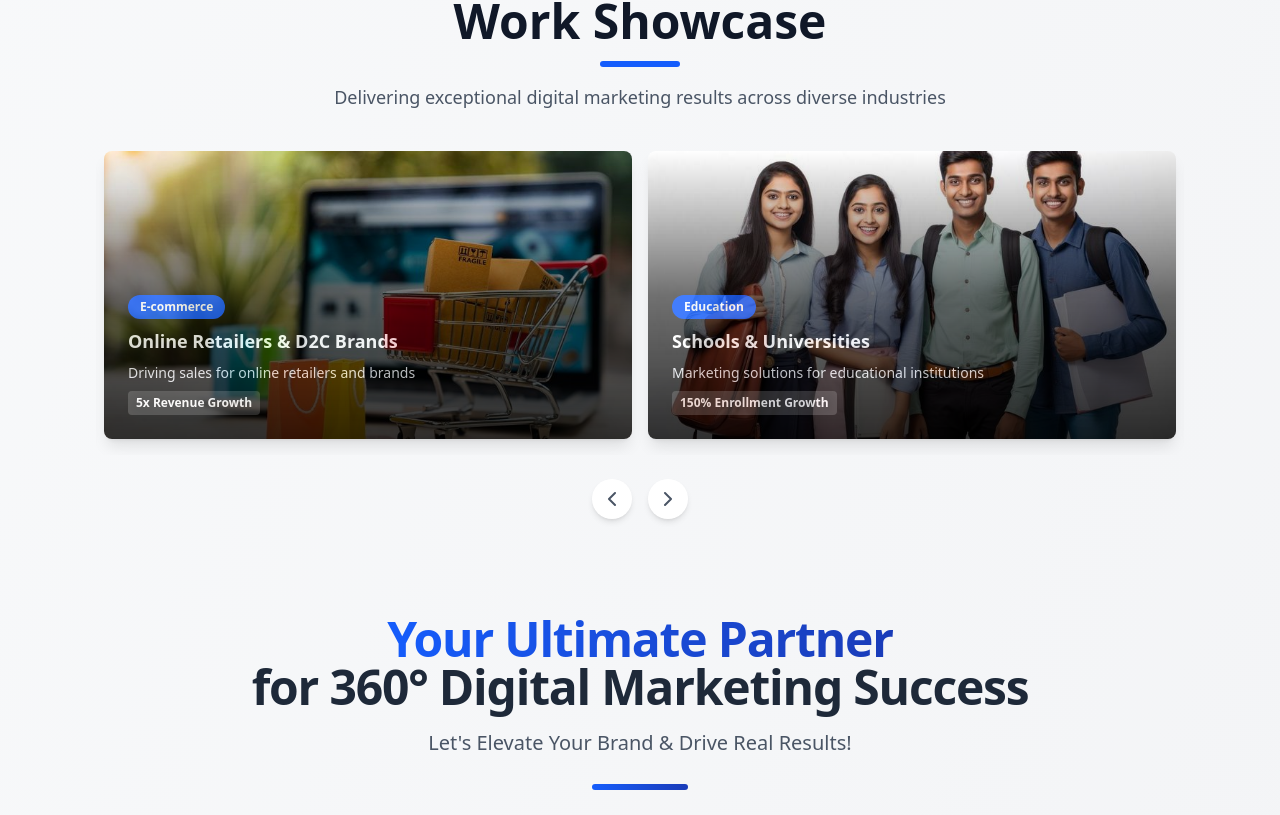
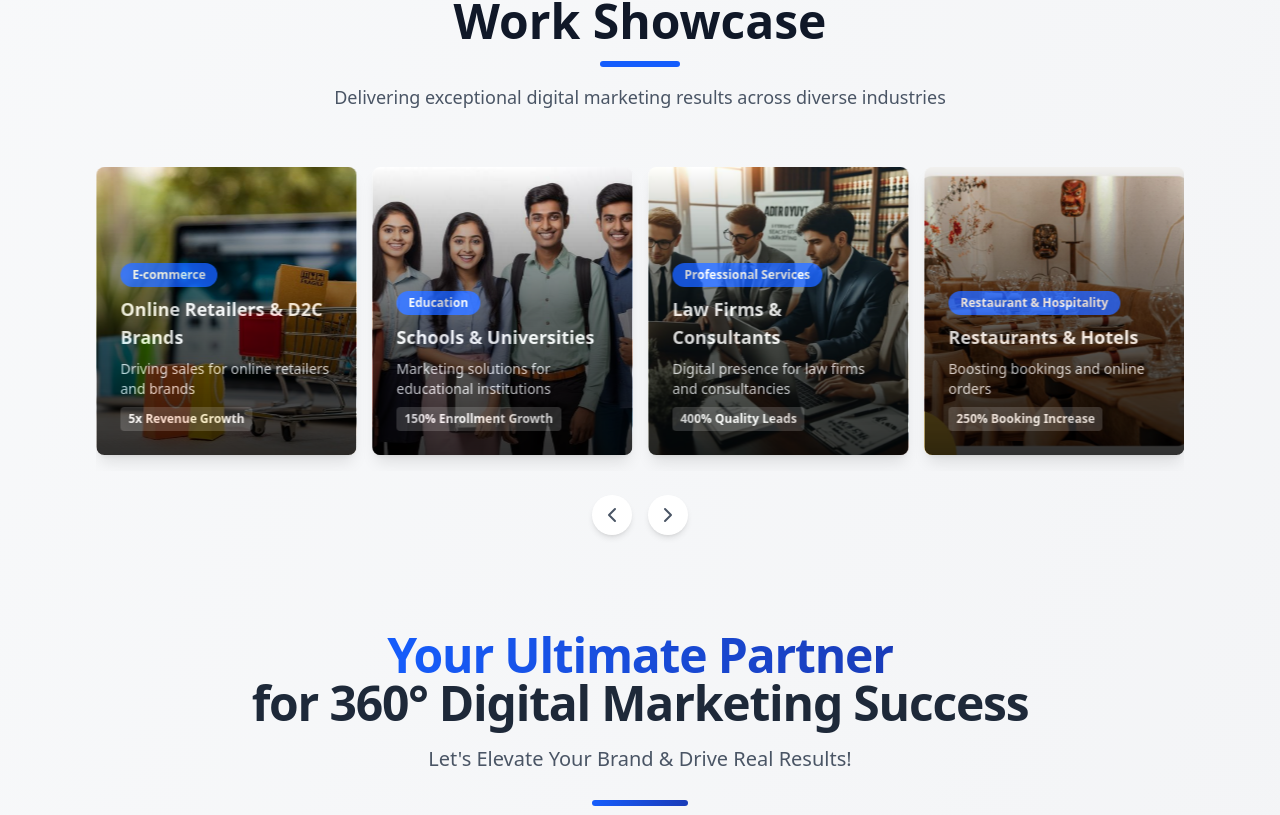
Before and after one commit to Seocial-Media-Solutions/seocialmedia-Next-js, a Next.js app: page / in a window 1280 px wide. Shown: the part 2705-3520 px from the top of the page. Built offline with nearby package versions, Linux system fonts and the light colour scheme.

Commit message:
next  version

```diff
--- a/src/components/CareerPage.jsx
+++ b/src/components/CareerPage.jsx
@@ -8,6 +8,7 @@ import {
   MapPin,
   ExternalLink,
 } from "lucide-react";
+import { motion } from "framer-motion";
 
 const CareerPage = () => {
   const positions = [
@@ -141,10 +142,18 @@ const CareerPage = () => {
     setTimeout(() => setFormSuccess(false), 3000);
   };
 
-  const ContactUs = ({ onClose }) => {
+  const ContactUs = ({ onClose, formData, handleInputChange, handlePhoneKeyPress, handleSubmit, errors }) => {
+    const constraintsRef = useRef(null);
+
     return (
-      <div className="fixed inset-0 bg-black bg-opacity-40 flex items-center justify-center z-50 p-4">
-        <div className="bg-white rounded-lg shadow-lg p-6 max-w-md w-full relative">
+      <div ref={constraintsRef} className="fixed inset-0 flex items-center justify-center z-50 p-4 pointer-events-none">
+        <motion.div
+          drag
+          dragMomentum={false}
+          dragConstraints={constraintsRef}
+          dragElastic={0.1}
+          className="bg-white rounded-lg shadow-lg p-6 max-w-md w-full relative pointer-events-auto cursor-move"
+        >
           <button
             onClick={onClose}
             className="absolute top-2 right-2 text-gray-500 hover:text-red-600 text-2xl"
@@ -152,7 +161,7 @@ const CareerPage = () => {
             ✕
           </button>
           <h1 className="text-2xl font-bold text-center mb-4">Contact Us</h1>
-          <div className="space-y-4">
+          <div className="space-y-4" onPointerDown={(e) => e.stopPropagation()}>
             <div>
               <label htmlFor="name" className="block text-gray-700 mb-1">
                 Name
@@ -237,7 +246,7 @@ const CareerPage = () => {
               Send
             </button>
           </div>
-        </div>
+        </motion.div>
       </div>
     );
   };
@@ -308,7 +317,16 @@ const CareerPage = () => {
         </div>
       </section>
 
-      {showForm && <ContactUs onClose={() => setShowForm(false)} />}
+      {showForm && (
+        <ContactUs
+          onClose={() => setShowForm(false)}
+          formData={formData}
+          handleInputChange={handleInputChange}
+          handlePhoneKeyPress={handlePhoneKeyPress}
+          handleSubmit={handleSubmit}
+          errors={errors}
+        />
+      )}
       {formSuccess && (
         <div className="fixed top-5 left-1/2 transform -translate-x-1/2 bg-green-500 text-white px-6 py-3 rounded-md shadow-lg z-50">
           Thank you for contacting us. We will get back to you shortly.
--- a/src/components/Testimonial.jsx
+++ b/src/components/Testimonial.jsx
@@ -1,7 +1,7 @@
 import React from 'react';
 import { ChevronLeft, ChevronRight, Star, Building2, Briefcase } from 'lucide-react';
-import Carousel from 'react-multi-carousel';
-import 'react-multi-carousel/lib/styles.css';
+import useEmblaCarousel from 'embla-carousel-react';
+import Autoplay from 'embla-carousel-autoplay';
 
 const reviews = [
     {
@@ -27,28 +27,21 @@ const reviews = [
     }
 ];
 
-const responsive = {
-    superLargeDesktop: {
-        breakpoint: { max: 4000, min: 1024 },
-        items: 1
-    },
-    desktop: {
-        breakpoint: { max: 1024, min: 768 },
-        items: 1
-    },
-    tablet: {
-        breakpoint: { max: 768, min: 464 },
-        items: 1
-    },
-    mobile: {
-        breakpoint: { max: 464, min: 0 },
-        items: 1
-    }
-};
+
 
 const Testimonial = () => {
+    const [emblaRef, emblaApi] = useEmblaCarousel({ loop: true }, [Autoplay({ delay: 5000 })]);
+
+    const scrollPrev = React.useCallback(() => {
+        if (emblaApi) emblaApi.scrollPrev();
+    }, [emblaApi]);
+
+    const scrollNext = React.useCallback(() => {
+        if (emblaApi) emblaApi.scrollNext();
+    }, [emblaApi]);
+
     const ReviewCard = ({ review }) => (
-        <div className="flex flex-col items-center bg-transparent rounded-2xl p-4 sm:p-8 mx-2 sm:mx-4 my-4 sm:my-8">
+        <div className="flex flex-col items-center bg-transparent rounded-2xl p-4 sm:p-8 mx-2 sm:mx-4 my-4 sm:my-8 select-none">
             <div className="mb-4 sm:mb-6 w-full">
                 <div className="flex items-center gap-2 mb-4">
                     <div className="w-10 h-10 sm:w-12 sm:h-12 bg-gradient-to-br from-blue-500 to-blue-600 rounded-full flex items-center justify-center">
@@ -98,30 +91,33 @@ const Testimonial = () => {
                     <div className="w-12 sm:w-16 h-1 bg-blue-600 mx-auto rounded-full" />
                 </div>
 
-                <Carousel
-                    responsive={responsive}
-                    infinite={true}
-                    autoPlay={true}
-                    autoPlaySpeed={5000}
-                    showDots={true}
-                    arrows={true}
-                    customLeftArrow={
-                        <button className="absolute left-0 sm:left-4 top-1/2 -translate-y-1/2 p-1 sm:p-2 md:p-3 rounded-full bg-white shadow-lg hover:bg-gray-50 transition-all z-10">
-                            <ChevronLeft className="w-4 h-4 sm:w-6 sm:h-6 text-gray-600" />
-                        </button>
-                    }
-                    customRightArrow={
-                        <button className="absolute right-0 sm:right-4 top-1/2 -translate-y-1/2 p-1 sm:p-2 md:p-3 rounded-full bg-white shadow-lg hover:bg-gray-50 transition-all z-10">
-                            <ChevronRight className="w-4 h-4 sm:w-6 sm:h-6 text-gray-600" />
-                        </button>
-                    }
-                    dotListClass="custom-dot-list-style"
-                    itemClass="carousel-item-padding-40-px"
-                >
-                    {reviews.map((review) => (
-                        <ReviewCard key={review.id} review={review} />
-                    ))}
-                </Carousel>
+                <div className="relative group">
+                    <div className="overflow-hidden" ref={emblaRef}>
+                        <div className="flex">
+                            {reviews.map((review) => (
+                                <div className="flex-[0_0_100%] min-w-0" key={review.id}>
+                                    <ReviewCard review={review} />
+                                </div>
+                            ))}
+                        </div>
+                    </div>
+
+                    <button
+                        onClick={scrollPrev}
+                        className="absolute left-0 sm:left-4 top-1/2 -translate-y-1/2 p-1 sm:p-2 md:p-3 rounded-full bg-white shadow-lg hover:bg-gray-50 transition-all z-10 hidden group-hover:block"
+                        aria-label="Previous slide"
+                    >
+                        <ChevronLeft className="w-4 h-4 sm:w-6 sm:h-6 text-gray-600" />
+                    </button>
+
+                    <button
+                        onClick={scrollNext}
+                        className="absolute right-0 sm:right-4 top-1/2 -translate-y-1/2 p-1 sm:p-2 md:p-3 rounded-full bg-white shadow-lg hover:bg-gray-50 transition-all z-10 hidden group-hover:block"
+                        aria-label="Next slide"
+                    >
+                        <ChevronRight className="w-4 h-4 sm:w-6 sm:h-6 text-gray-600" />
+                    </button>
+                </div>
             </div>
         </div>
     );
--- a/src/components/WorkShowcase.jsx
+++ b/src/components/WorkShowcase.jsx
@@ -1,28 +1,19 @@
 import React from 'react';
-import Carousel from 'react-multi-carousel';
+import useEmblaCarousel from 'embla-carousel-react';
+import Autoplay from 'embla-carousel-autoplay';
 import { ChevronLeft, ChevronRight } from 'lucide-react';
 import { motion } from 'framer-motion';
-import Image from 'next/image';
 
 const WorkShowcase = () => {
-  const responsive = {
-    superLargeDesktop: {
-      breakpoint: { max: 4000, min: 3000 },
-      items: 4
-    },
-    desktop: {
-      breakpoint: { max: 3000, min: 1024 },
-      items: 3
-    },
-    tablet: {
-      breakpoint: { max: 1024, min: 640 },
-      items: 2
-    },
-    mobile: {
-      breakpoint: { max: 640, min: 0 },
-      items: 1
-    }
-  };
+  const [emblaRef, emblaApi] = useEmblaCarousel({ loop: true, align: 'start' }, [Autoplay({ delay: 3000 })]);
+
+  const scrollPrev = React.useCallback(() => {
+    if (emblaApi) emblaApi.scrollPrev();
+  }, [emblaApi]);
+
+  const scrollNext = React.useCallback(() => {
+    if (emblaApi) emblaApi.scrollNext();
+  }, [emblaApi]);
 
   const clientIndustries = [
     {
@@ -83,25 +74,6 @@ const WorkShowcase = () => {
     }
   ];
 
-  const CustomButtonGroup = ({ next, previous }) => {
-    return (
-      <div className="flex justify-center gap-4 mt-6">
-        <button
-          onClick={previous}
-          className="p-2 rounded-full bg-white shadow-md hover:bg-gray-50 transition-all duration-300 focus:outline-none focus:ring-2 focus:ring-blue-600"
-        >
-          <ChevronLeft className="w-6 h-6 text-gray-600" />
-        </button>
-        <button
-          onClick={next}
-          className="p-2 rounded-full bg-white shadow-md hover:bg-gray-50 transition-all duration-300 focus:outline-none focus:ring-2 focus:ring-blue-600"
-        >
-          <ChevronRight className="w-6 h-6 text-gray-600" />
-        </button>
-      </div>
-    );
-  };
-
   return (
     <div className="max-w-7xl mx-auto px-4 sm:px-6 py-8 sm:py-16 bg-transparent">
       <div className="text-center mb-6 sm:mb-10">
@@ -132,32 +104,17 @@ const WorkShowcase = () => {
       </div>
 
       <div className="relative">
-        <Carousel
-          responsive={responsive}
-          swipeable={true}
-          draggable={true}
-          infinite={true}
-          autoPlay={true}
-          autoPlaySpeed={3000}
-          keyBoardControl={true}
-          customTransition="all 500ms ease"
-          transitionDuration={500}
-          containerClass="pb-4"
-          renderButtonGroupOutside={true}
-          customButtonGroup={<CustomButtonGroup />}
-          arrows={false}
-          itemClass="px-2"
-        >
+        <div className="overflow-hidden" ref={emblaRef}>
+          <div className="flex -ml-4">
             {clientIndustries.map((item, index) => (
               <div
                 key={index}
-              className="group relative overflow-hidden rounded-lg h-64 sm:h-72 shadow-lg transform transition-all duration-300 hover:-translate-y-1 hover:shadow-xl"
+                className="flex-[0_0_100%] sm:flex-[0_0_50%] lg:flex-[0_0_33.333%] xl:flex-[0_0_25%] min-w-0 pl-4 py-4"
               >
+                <div className="group relative overflow-hidden rounded-lg h-64 sm:h-72 shadow-lg transform transition-all duration-300 hover:-translate-y-1 hover:shadow-xl">
                   <img
                     src={item.image}
                     alt={item.industry}
-                width={400}      // <-- Add width (adjust as needed)
-                height={288}     // <-- Add height (adjust as needed)
                     className="w-full h-full object-cover transition-transform duration-300 group-hover:scale-105"
                   />
                   <div className="absolute inset-0 bg-gradient-to-t from-black via-black/70 to-transparent opacity-80">
@@ -175,8 +132,27 @@ const WorkShowcase = () => {
                     </div>
                   </div>
                 </div>
+              </div>
             ))}
-        </Carousel>
+          </div>
+        </div>
+
+        <div className="flex justify-center gap-4 mt-6">
+          <button
+            onClick={scrollPrev}
+            className="p-2 rounded-full bg-white shadow-md hover:bg-gray-50 transition-all duration-300 focus:outline-none focus:ring-2 focus:ring-blue-600"
+            aria-label="Previous slide"
+          >
+            <ChevronLeft className="w-6 h-6 text-gray-600" />
+          </button>
+          <button
+            onClick={scrollNext}
+            className="p-2 rounded-full bg-white shadow-md hover:bg-gray-50 transition-all duration-300 focus:outline-none focus:ring-2 focus:ring-blue-600"
+            aria-label="Next slide"
+          >
+            <ChevronRight className="w-6 h-6 text-gray-600" />
+          </button>
+        </div>
       </div>
     </div>
   );
```
Also changed, not shown: package.json (+9 -7 lines), 2 other files (tests, documents, lock files or other folders). Lines whose indentation alone changed are shown as unchanged.
